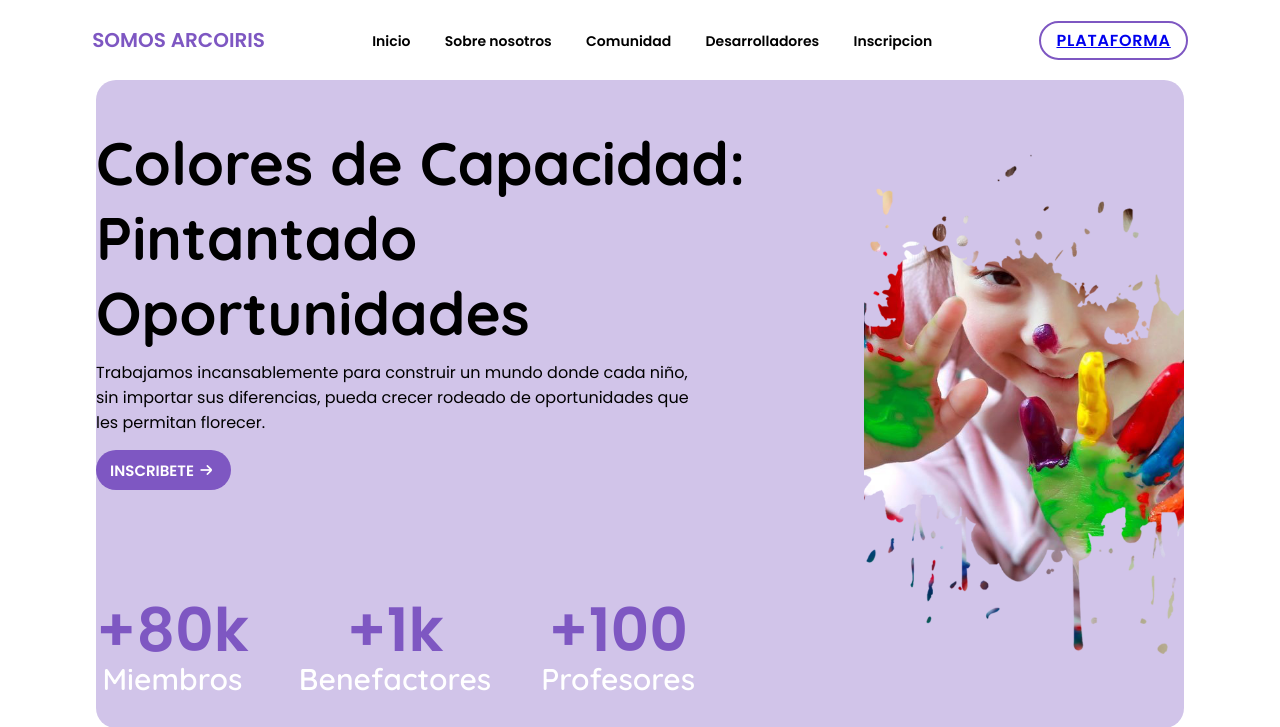
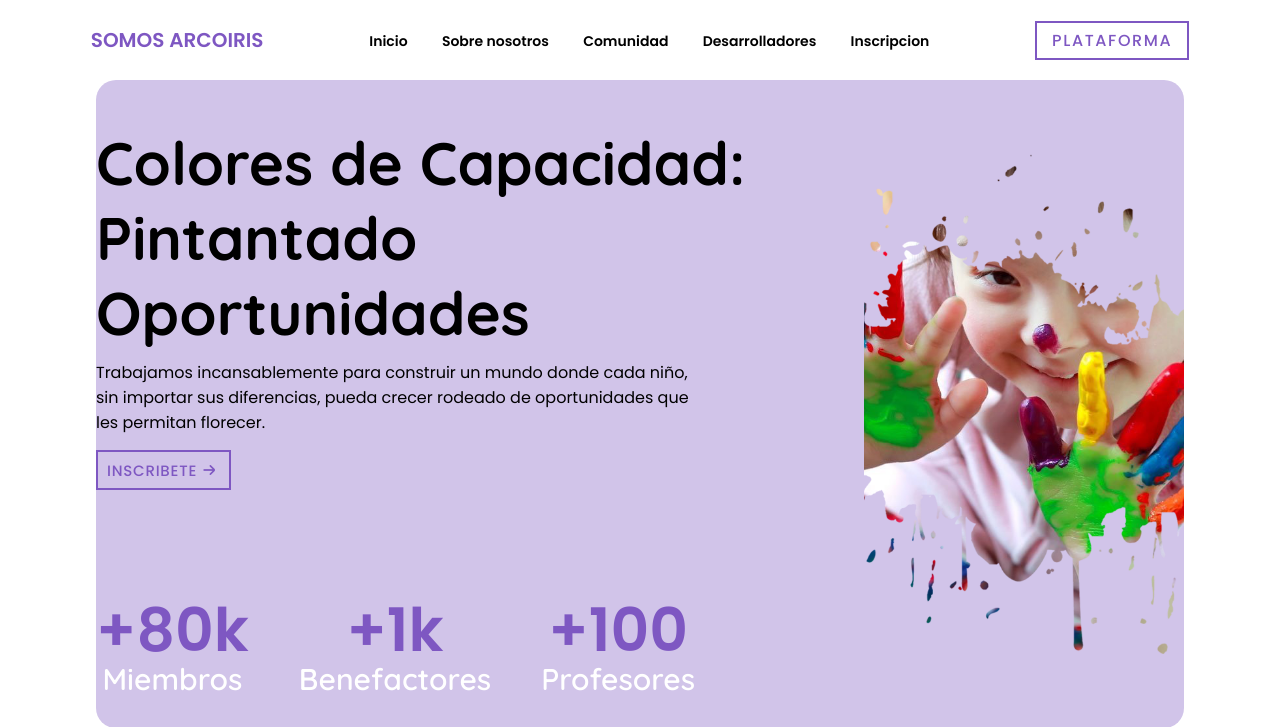
Before and after one commit to quiestrob/AppWeb, a PHP site: page /Pages/index.html in a window 1280 px wide. Shown: the top 727 px of the page. Run offline with PHP 8.4, Linux system fonts and the light colour scheme; some libraries are stand-ins or nearby versions.

Commit message:
Diseno y funcionamiento de la web y formulario de inscripción.

```diff
--- a/root/Assets/css/style_index.css
+++ b/root/Assets/css/style_index.css
@@ -61,19 +61,41 @@ body::-webkit-scrollbar-thumb {
 }
 
 .container-nav nav .button-inscription {
+    position: relative;
     font-weight: 600;
     color: #7E57C2;
     border: 2px solid #7E57C2;
-    border-radius: 20px;
     padding: 5px 15px;
     letter-spacing: .05em;
     cursor: pointer;
-    transition: background .3s ease-in-out, color .3s ease-in-out;
     user-select: none;
 }
 
-.container-nav nav .button-inscription:hover {
+.container-nav nav .button-inscription::before {
+    content: '';
+    position: absolute;
+    width: 0%;
+    height: 100%;
     background: #7E57C2;
+    top: 0;
+    left: 0;
+    transition: .7s width ease-in-out;
+    z-index: -1;
+}
+
+.container-nav nav .button-inscription:hover::before {
+    width: 100%;
+}
+
+.container-nav nav .button-inscription a {
+    font-weight: 500;
+    position: relative;
+    color: #7E57C2;
+    text-decoration: none;
+    letter-spacing: .1em;
+    transition: .7s color linear;
+}
+.container-nav nav .button-inscription:hover a {
     color: #fff;
 }
 
@@ -120,25 +142,47 @@ body::-webkit-scrollbar-thumb {
 }
 
 .information__section1 .button-inscription {
+    position: relative;
     display: flex;
     justify-content: center;
     align-items: center;
     width: 135px;
     height: 40px;
-    color: #fff;
-    background: #7E57C2;
-    border-radius: 20px;
+    color: #7E57C2;
+    border: 2px solid #7E57C2;
     padding: 5px 15px;
     cursor: pointer;
     user-select: none;
     margin: 15px 0;
+}
 
+.information__section1 .button-inscription::before {
+    content: '';
+    position: absolute;
+    top: 0;
+    left: 0;
+    width: 0;
+    height: 100%;
+    background: #7E57C2;
+    transition: .7s width ease-in-out;
+    z-index: 1;
+}
+
+.information__section1 .button-inscription:hover::before {
+    width: 100%;
 }
 
 .information__section1 .button-inscription span {
     font-family: 'Poppins';
-    font-weight: 600;
+    font-weight: 500;
     font-size: 15px;
+    letter-spacing: .05em;
+    transition: .7s color ease-in-out;
+    z-index: 1000;
+}
+
+.information__section1 .button-inscription:hover span {
+    color: #fff;
 }
 
 .information__section1 .button-inscription i {
@@ -148,7 +192,14 @@ body::-webkit-scrollbar-thumb {
     align-items: center;
     font-size: 20px;
     margin: 0 0 0 3px;
+    transition: .7s color ease-in-out;
+    z-index: 1000;
 }
+
+.information__section1 .button-inscription:hover i {
+    color: #fff;
+}
+
 
 .information__section1 .button-inscription:hover i {
     animation: animationButton .5s ease-in-out;
--- a/root/Pages/inscription.php
+++ b/root/Pages/inscription.php
@@ -21,7 +21,7 @@
                 <div class="container-nav">
                     <nav>
                         <div class="title"><a href="../Pages/index.html">SOMOS ARCOIRIS</a></div>
-                        <div class="button-inscription">PLATAFORMA</div>
+                        <div class="button-inscription"><a href="login.php">PLATAFORMA</a></div>
                     </nav>
                 </div>
                 <div class="container-inscription">
--- a/root/Pages/login.php
+++ b/root/Pages/login.php
@@ -28,7 +28,7 @@
                 <div class="container-nav">
                     <nav>
                         <div class="title"><a href="../Pages/index.html">SOMOS ARCOIRIS</a></div>
-                        <div class="button-inscription">PLATAFORMA</div>
+                        <div class="button-inscription"><a href="login.php">PLATAFORMA</a></div>
                     </nav>
                 </div>
                 <div class="container-inscription">
--- a/root/Pages/validation_inscription.php
+++ b/root/Pages/validation_inscription.php
@@ -26,7 +26,7 @@
                 <div class="container-nav">
                     <nav>
                         <div class="title"><a href="../Pages/index.html">SOMOS ARCOIRIS</a></div>
-                        <div class="button-inscription">PLATAFORMA</div>
+                        <div class="button-inscription"><a href="login.php">PLATAFORMA</a></div>
                     </nav>
                 </div>
                 <div class="container-validation">
```
Also changed, not shown: root/Assets/css/style_inscription.css (+25 -3 lines), root/Assets/css/style_login.css (+26 -4 lines), root/Assets/css/style_validation_inscription.css (+52 -12 lines).
